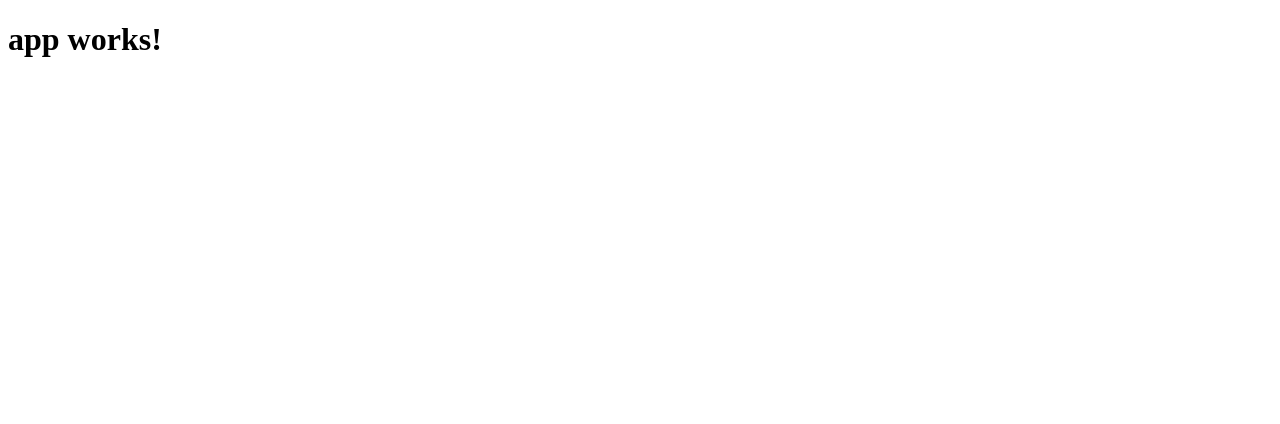
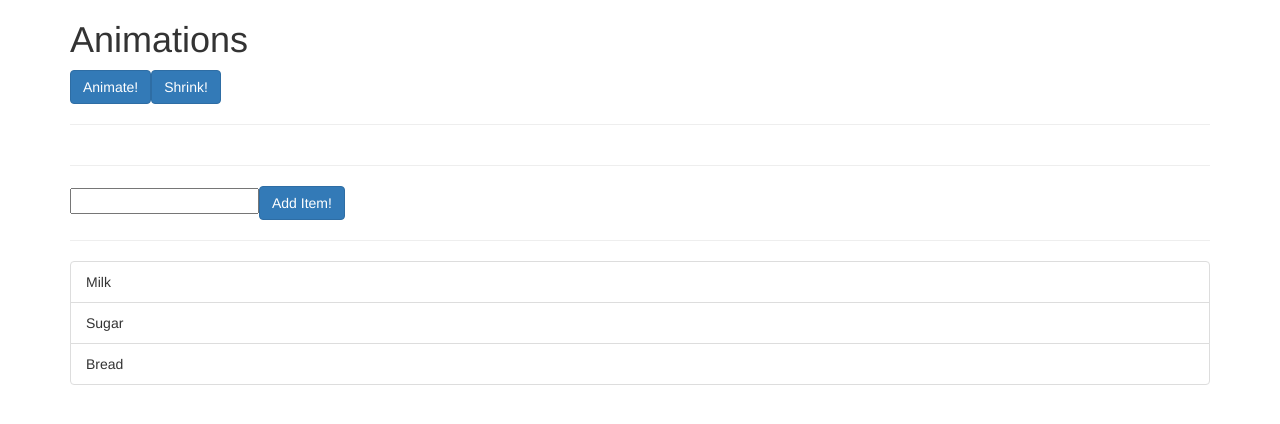
Before and after one commit to notsaltydev/ng4-animations, an Angular app: page / in a window 1280 px wide. Shown: the top 424 px of the page. Built offline with nearby package versions, Linux system fonts and the light colour scheme.

Commit message:
setup project

```diff
--- a/package.json
+++ b/package.json
@@ -12,6 +12,7 @@
   },
   "private": true,
   "dependencies": {
+    "@angular/animations": "^4.2.4",
     "@angular/common": "^4.0.0",
     "@angular/compiler": "^4.0.0",
     "@angular/core": "^4.0.0",
@@ -20,6 +21,7 @@
     "@angular/platform-browser": "^4.0.0",
     "@angular/platform-browser-dynamic": "^4.0.0",
     "@angular/router": "^4.0.0",
+    "bootstrap": "^3.3.7",
     "core-js": "^2.4.1",
     "rxjs": "^5.1.0",
     "zone.js": "^0.8.4"
--- a/src/app/app.component.html
+++ b/src/app/app.component.html
@@ -1,3 +1,27 @@
-<h1>
-  {{title}}
-</h1>
+<div class="container">
+  <div class="row">
+    <div class="col-xs-12">
+      <h1>Animations</h1>
+      <button class="btn btn-primary" (click)="onAnimate()">Animate!</button>
+      <button class="btn btn-primary" (click)="onShrink()">Shrink!</button>
+      <hr>
+      <div></div>
+    </div>
+  </div>
+  <hr>
+  <div class="row">
+    <div class="col-xs-12">
+      <input type="text" #input>
+      <button class="btn btn-primary" (click)="onAdd(input.value)">Add Item!</button>
+      <hr>
+      <ul class="list-group">
+        <li
+          class="list-group-item"
+          (click)="onDelete(item)"
+          *ngFor="let item of list">
+          {{ item }}
+        </li>
+      </ul>
+    </div>
+  </div>
+</div>
--- a/src/app/app.component.ts
+++ b/src/app/app.component.ts
@@ -1,10 +1,17 @@
-import { Component } from '@angular/core';
+import {Component} from '@angular/core';
 
 @Component({
   selector: 'app-root',
-  templateUrl: './app.component.html',
-  styleUrls: ['./app.component.css']
+  templateUrl: './app.component.html'
 })
 export class AppComponent {
-  title = 'app works!';
+  list = ['Milk', 'Sugar', 'Bread'];
+
+  onAdd(item) {
+    this.list.push(item);
+  }
+
+  onDelete(item) {
+    this.list.splice(this.list.indexOf(item), 1);
+  }
 }
--- a/src/app/app.module.ts
+++ b/src/app/app.module.ts
@@ -2,6 +2,7 @@
 import { NgModule } from '@angular/core';
 import { FormsModule } from '@angular/forms';
 import { HttpModule } from '@angular/http';
+import { BrowserAnimationsModule } from '@angular/platform-browser/animations';
 
 import { AppComponent } from './app.component';
 
@@ -12,7 +13,8 @@
   imports: [
     BrowserModule,
     FormsModule,
-    HttpModule
+    HttpModule,
+    BrowserAnimationsModule
   ],
   providers: [],
   bootstrap: [AppComponent]
```
Also changed, not shown: .angular-cli.json, 1 other file (tests, documents, lock files or other folders).
